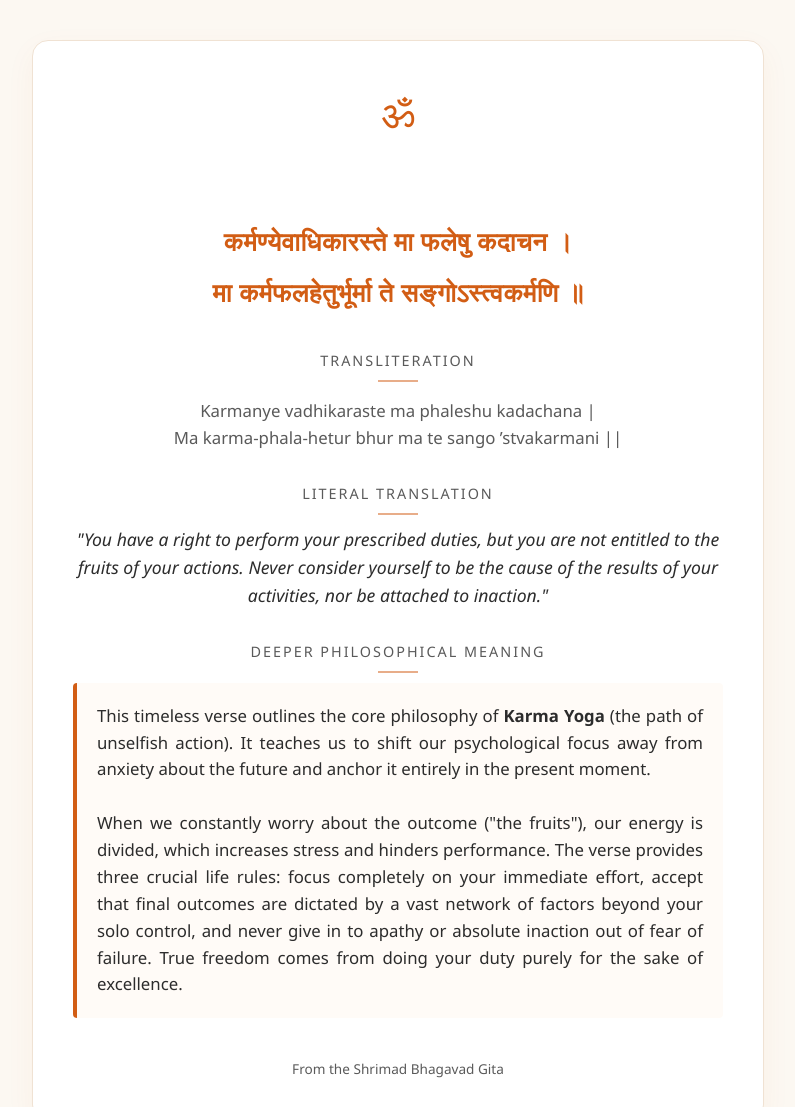
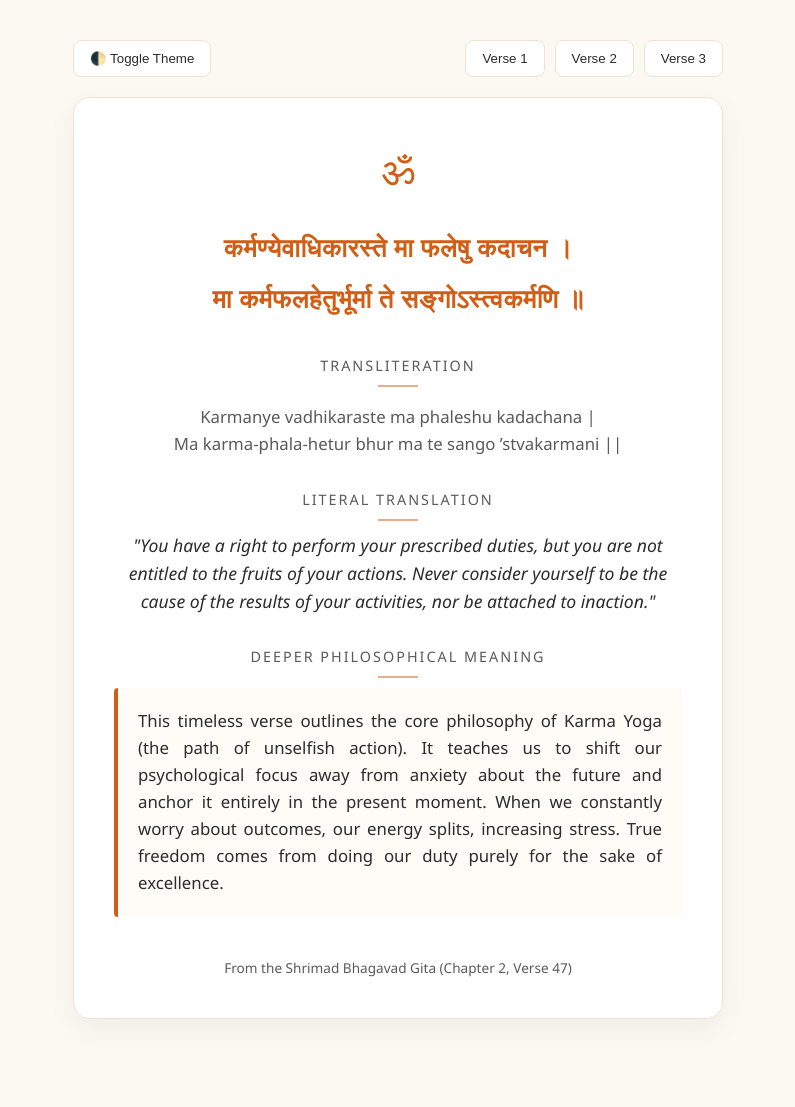
Before and after one commit to Hgoyal701/sanskrit-shloka, a plain HTML site: page index (4).html in a window 1280 px wide. Shown: the top 1107 px of the page, without its empty margins (242-1037 px from the left). After the commit the page ends 1059 px from the top, so only its background shows below. Drawn offline with Linux system fonts and the light colour scheme.

Commit message:
Refactor HTML for shloka display and theme toggle
Updated the title and improved theme support with new styles. Added controls for navigating shlokas and enhanced the script for displaying content dynamically.

```diff
--- a/index (4).html
+++ b/index (4).html
@@ -3,7 +3,7 @@
 <head>
     <meta charset="UTF-8">
     <meta name="viewport" content="width=device-width, initial-scale=1.0">
-    <title>Sanskrit Shloka & Deeper Meaning</title>
+    <title>Sanskrit Shlokas & Deeper Meanings</title>
     <style>
         :root {
             --bg-color: #fcf8f2;
@@ -12,6 +12,17 @@
             --text-dark: #2c2c2c;
             --text-muted: #5a5a5a;
             --border-color: #f0e2d3;
+            --highlight-bg: #fffbf7;
+        }
+
+        [data-theme="dark"] {
+            --bg-color: #121212;
+            --card-bg: #1e1e1e;
+            --primary-color: #ff7b29;
+            --text-dark: #e0e0e0;
+            --text-muted: #a0a0a0;
+            --border-color: #333333;
+            --highlight-bg: #261c15;
         }
 
         body {
@@ -21,10 +32,41 @@
             margin: 0;
             padding: 40px 20px;
             display: flex;
+            flex-direction: column;
             justify-content: center;
             align-items: center;
             min-height: 100vh;
             line-height: 1.6;
+            transition: background-color 0.3s, color 0.3s;
+        }
+
+        .controls {
+            display: flex;
+            justify-content: space-between;
+            max-width: 650px;
+            width: 100%;
+            margin-bottom: 20px;
+        }
+
+        .theme-btn, .nav-btn {
+            background: var(--card-bg);
+            border: 1px solid var(--border-color);
+            color: var(--text-dark);
+            padding: 10px 16px;
+            border-radius: 8px;
+            cursor: pointer;
+            font-weight: 500;
+            transition: all 0.2s;
+        }
+
+        .theme-btn:hover, .nav-btn:hover {
+            border-color: var(--primary-color);
+            color: var(--primary-color);
+        }
+
+        .shloka-nav {
+            display: flex;
+            gap: 10px;
         }
 
         .container {
@@ -33,9 +75,10 @@
             background: var(--card-bg);
             padding: 40px;
             border-radius: 16px;
-            box-shadow: 0 10px 30px rgba(210, 93, 20, 0.05);
+            box-shadow: 0 10px 30px rgba(0, 0, 0, 0.05);
             border: 1px solid var(--border-color);
             text-align: center;
+            box-sizing: border-box;
         }
 
         .decorative-icon {
@@ -85,7 +128,7 @@
             font-size: 1.05rem;
             color: var(--text-dark);
             text-align: justify;
-            background-color: #fffbf7;
+            background-color: var(--highlight-bg);
             padding: 20px;
             border-left: 4px solid var(--primary-color);
             border-radius: 4px;
@@ -100,41 +143,80 @@
 </head>
 <body>
 
+    <div class="controls">
+        <button class="theme-btn" id="themeToggle">🌓 Toggle Theme</button>
+        <div class="shloka-nav">
+            <button class="nav-btn" onclick="showShloka(0)">Verse 1</button>
+            <button class="nav-btn" onclick="showShloka(1)">Verse 2</button>
+            <button class="nav-btn" onclick="showShloka(2)">Verse 3</button>
+        </div>
+    </div>
+
     <div class="container">
-        <!-- Decorative Symbol -->
         <div class="decorative-icon">ॐ</div>
 
-        <!-- Sanskrit Shloka (Bhagavad Gita, Chapter 2, Verse 47) -->
-        <div class="shloka">
-            कर्मण्येवाधिकारस्ते मा फलेषु कदाचन ।
-            मा कर्मफलहेतुर्भूर्मा ते सङ्गोऽस्त्वकर्मणि ॥
-        </div>
+        <div class="shloka" id="shlokaText"></div>
 
-        <!-- Transliteration -->
         <div class="section-title">Transliteration</div>
-        <p style="font-size: 1.05rem; color: var(--text-muted);">
-            Karmanye vadhikaraste ma phaleshu kadachana |<br>
-            Ma karma-phala-hetur bhur ma te sango ’stvakarmani ||
-        </p>
+        <p id="transliterationText" style="font-size: 1.05rem; color: var(--text-muted);"></p>
 
-        <!-- Literal Translation -->
         <div class="section-title">Literal Translation</div>
-        <div class="translation">
-            "You have a right to perform your prescribed duties, but you are not entitled to the fruits of your actions. Never consider yourself to be the cause of the results of your activities, nor be attached to inaction."
-        </div>
+        <div class="translation" id="translationText"></div>
 
-        <!-- Deeper Meaning -->
         <div class="section-title">Deeper Philosophical Meaning</div>
-        <div class="deeper-meaning">
-            This timeless verse outlines the core philosophy of <strong>Karma Yoga</strong> (the path of unselfish action). It teaches us to shift our psychological focus away from anxiety about the future and anchor it entirely in the present moment.
-            <br><br>
-            When we constantly worry about the outcome ("the fruits"), our energy is divided, which increases stress and hinders performance. The verse provides three crucial life rules: focus completely on your immediate effort, accept that final outcomes are dictated by a vast network of factors beyond your solo control, and never give in to apathy or absolute inaction out of fear of failure. True freedom comes from doing your duty purely for the sake of excellence.
-        </div>
+        <div class="deeper-meaning" id="meaningText"></div>
 
-        <footer>
-            From the Shrimad Bhagavad Gita
-        </footer>
+        <footer id="sourceText"></footer>
     </div>
+
+    <script>
+        const shlokas = [
+            {
+                text: "कर्मण्येवाधिकारस्ते मा फलेषु कदाचन ।\nमा कर्मफलहेतुर्भूर्मा ते सङ्गोऽस्त्वकर्मणि ॥",
+                transliteration: "Karmanye vadhikaraste ma phaleshu kadachana |\nMa karma-phala-hetur bhur ma te sango ’stvakarmani ||",
+                translation: "\"You have a right to perform your prescribed duties, but you are not entitled to the fruits of your actions. Never consider yourself to be the cause of the results of your activities, nor be attached to inaction.\"",
+                meaning: "This timeless verse outlines the core philosophy of Karma Yoga (the path of unselfish action). It teaches us to shift our psychological focus away from anxiety about the future and anchor it entirely in the present moment. When we constantly worry about outcomes, our energy splits, increasing stress. True freedom comes from doing our duty purely for the sake of excellence.",
+                source: "From the Shrimad Bhagavad Gita (Chapter 2, Verse 47)"
+            },
+            {
+                text: "ॐ भूर्भुवः स्वः ।\nतत्सवितुर्वरेण्यं भर्गो देवस्य धीमहि ।\nधियो यो नः प्रचोदयात् ॥",
+                transliteration: "Om bhur bhuvah svah |\nTat savitur varenyam bhargo devasya dhimahi |\nDhiyo yo nah prachodayat ||",
+                translation: "\"We meditate on the glorious splendor of the divine Vivifier (Sun God). May that divine light illuminate and inspire our collective intellect and minds.\"",
+                meaning: "The Gayatri Mantra is an invocation of cosmic intelligence. Instead of asking for physical objects or material success, it asks for the refinement of intellect ('Dhi'). The deeper philosophy teaches us that wisdom is the greatest human wealth. By tuning into the source of all light, we seek clarity of thought to navigate life righteously.",
+                source: "From the Rigveda (Mandala 3, Sukta 62, Verse 10)"
+            },
+            {
+                text: "ॐ त्र्यम्बकं यजामहे सुगन्धिं पुष्टिवर्धनम् ।\nउर्वारुकमिव बन्धनान्मृत्योर्मुक्षीय मामृतात् ॥",
+                transliteration: "Om tryambakam yajamahe sugandhim pushti-vardhanam |\nUrvarukam iva bandhanan mrityor mukshiya mamritat ||",
+                translation: "\"We worship the three-eyed Lord (Shiva), who is fragrant and who nourishes all beings. May He liberate us from death, like a ripe cucumber easily detaching from its vine, and lead us into immortality.\"",
+                meaning: "Known as the Mahamrityunjaya Mantra, this verse is a meditation on conquering fear—specifically the fear of death and decay. The metaphor of the cucumber is deeply philosophical: a cucumber does not fight or scream when it detaches from the vine; it drops naturally when it matures. The mantra asks for spiritual maturity so that we can surrender our attachments smoothly when life transitions.",
+                source: "From the Rigveda & Yajurveda"
+            }
+        ];
+
+        function showShloka(index) {
+            const data = shlokas[index];
+            document.getElementById('shlokaText').innerText = data.text;
+            document.getElementById('transliterationText').innerText = data.transliteration;
+            document.getElementById('translationText').innerText = data.translation;
+            document.getElementById('meaningText').innerHTML = data.meaning;
+            document.getElementById('sourceText').innerText = data.source;
+        }
+
+        // Theme Toggle Setup
+        const themeToggle = document.getElementById('themeToggle');
+        themeToggle.addEventListener('click', () => {
+            const currentTheme = document.documentElement.getAttribute('data-theme');
+            const newTheme = currentTheme === 'dark' ? 'light' : 'dark';
+            document.documentElement.setAttribute('data-theme', newTheme);
+        });
+
+        // Initialize with first shloka
+        showShloka(0);
+    </script>
+</body>
+</html>
+
 
 </body>
 </html>
```
